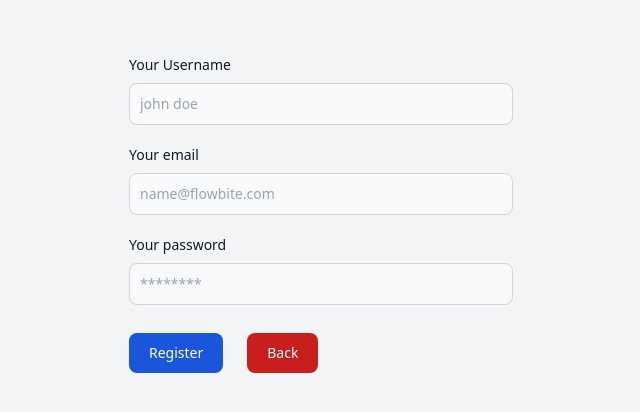
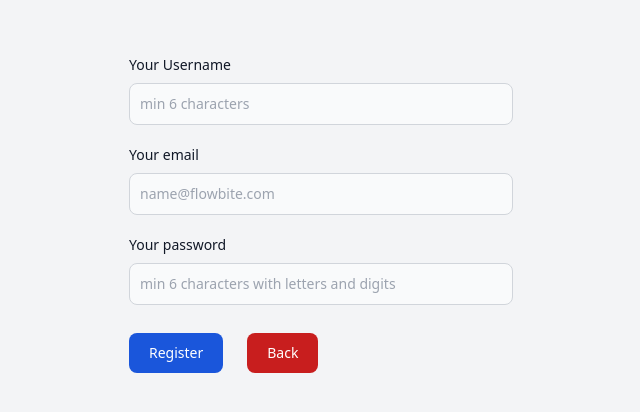
Before and after one commit to Vinay-Kotiya/frontEndDrive, a React (Vite) app: page /user/register in a window 1280 px wide. Shown: the part 186-598 px from the top of the page, without its empty margins (319-959 px from the left). Built offline with nearby package versions, Linux system fonts and the light colour scheme.

Commit message:
placeholder updated in register

```diff
--- a/components/Register.jsx
+++ b/components/Register.jsx
@@ -45,7 +45,7 @@ const Register = () => {
               type="text"
               id="username"
               className="bg-gray-50 border border-gray-300 text-gray-900 text-sm rounded-lg focus:ring-blue-500 focus:border-blue-500 block w-full p-2.5 dark:bg-gray-700 dark:border-gray-600 dark:placeholder-gray-400 dark:text-white dark:focus:ring-blue-500 dark:focus:border-blue-500"
-              placeholder="john doe"
+              placeholder="min 6 characters"
               name="username"
               value={username}
               onChange={(e) => {
@@ -90,7 +90,7 @@ const Register = () => {
               onChange={(e) => {
                 setPassword(e.target.value);
               }}
-              placeholder="********"
+              placeholder="min 6 characters with letters and digits"
               name="password"
             />
           </div>
```
